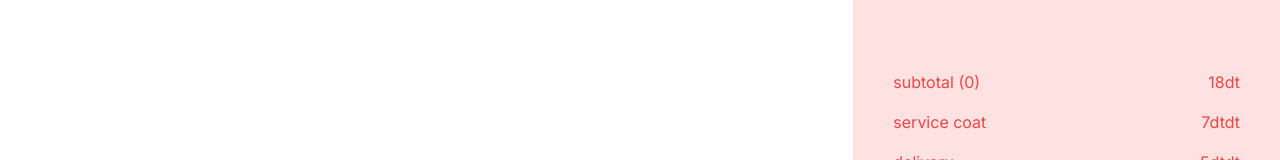
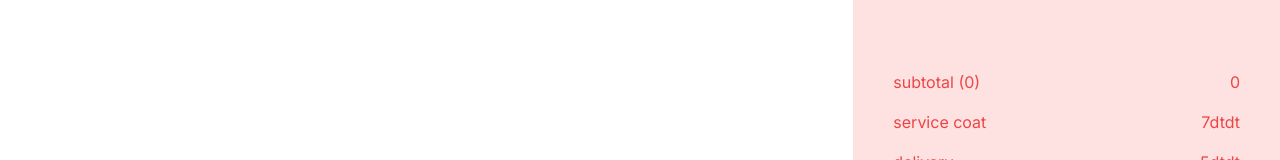
Before and after one commit to khouloudalui/Restaurent-delivery-nextjs-tailwindcss, a Next.js app: page /cart in a window 1280 px wide. Shown: the part 274-434 px from the top of the page. Built offline with nearby package versions, Linux system fonts and the light colour scheme; no server answers.

Commit message:
fix:item cart style

```diff
--- a/src/app/cart/page.tsx
+++ b/src/app/cart/page.tsx
@@ -8,8 +8,8 @@ const CartPage = () => {
   console.log(products);
   return (
     <div className=" h-[calc(100vh-9rem)] md:h-[calc(100vh-8rem)] flex flex-col text-red-500 overflow-hidden lg:flex-row">
-      <div className="h-1/2 p-4 flex flex-col justify-center lg:h-full lg:w-2/3 lg:px-20 xl:px-40  overflow-y-auto  ">
-        <div className="pt-[9rem] md:pt-[9rem] lg:pt-0">
+      <div className="h-1/2 p-4 flex flex-col lg:h-full lg:w-2/3 lg:px-20">
+        <div className="">
           {products.map((item) => (
             <div
               className="flex items-center justify-between mb-4 bg-red-100 rounded-lg shadow-md p-2 "
@@ -37,7 +37,7 @@ const CartPage = () => {
       <div className="h-1/2 p-6  bg-red-100 flex flex-col gap-4 justify-center lg:h-full lg:w-1/3 lg:px-11 xl:px-10 2xl:text-xl 2xl:gap-6">
         <div className="flex  justify-between">
           <span>subtotal ({totalItems})</span>
-          <span>18dt</span>
+          <span>{totalPrice}</span>
         </div>
 
         <div className="flex  justify-between">
--- a/src/components/Price.tsx
+++ b/src/components/Price.tsx
@@ -46,7 +46,7 @@ const Price = ({ product }: { product: ProductType }) => {
   console.log("productpriceee", productPrice);
   return (
     <div className="flex flex-col gap-4">
-      <h2 className="text-2xl font-bold">{productPrice * quantity}</h2>
+      <h2 className="text-2xl font-bold">{(productPrice * quantity).toFixed(2)}</h2>
       <div className="flex gap-4">
         {product.options?.map((option) => (
           <button
```
